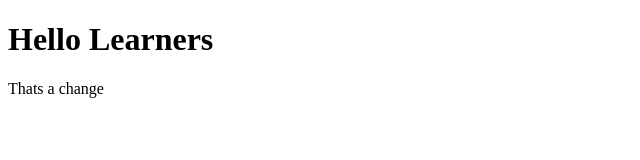
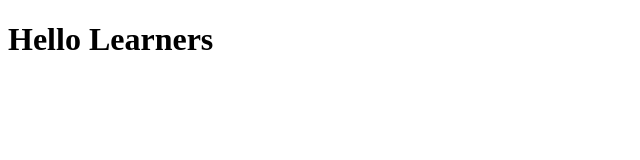
Before and after one commit to akbersamnani/learning-test, a plain HTML site: page index.html in a window 1280 px wide. Shown: the whole page, without its empty margins (0-640 px from the left). Drawn offline with Linux system fonts and the light colour scheme.

Commit message:
Update index.html

```diff
--- a/index.html
+++ b/index.html
@@ -2,6 +2,5 @@
 <html>
 <body>
 <h1>Hello Learners</h1>
-<p> Thats a change</p>
 </body>
 </html>
```
